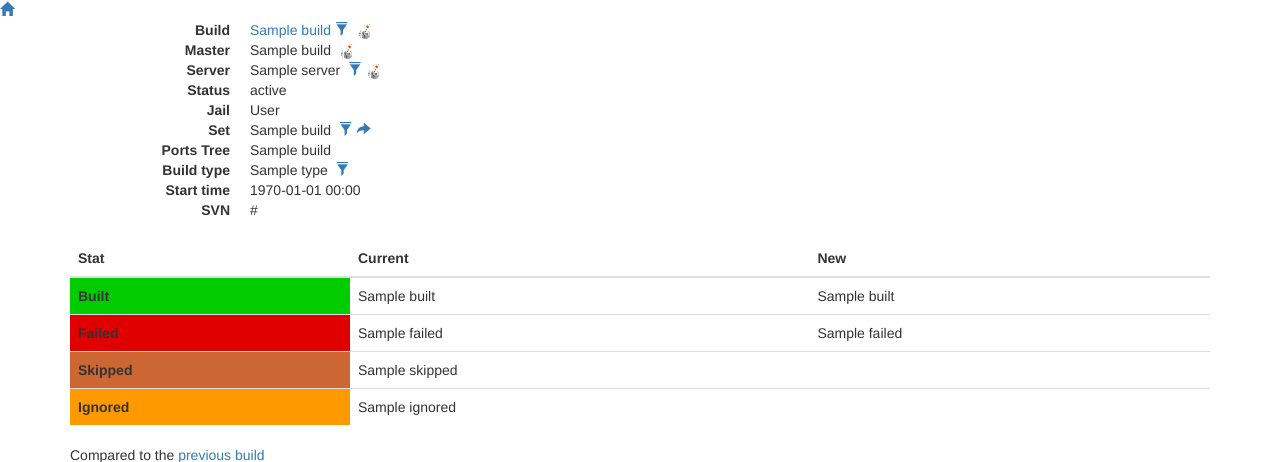
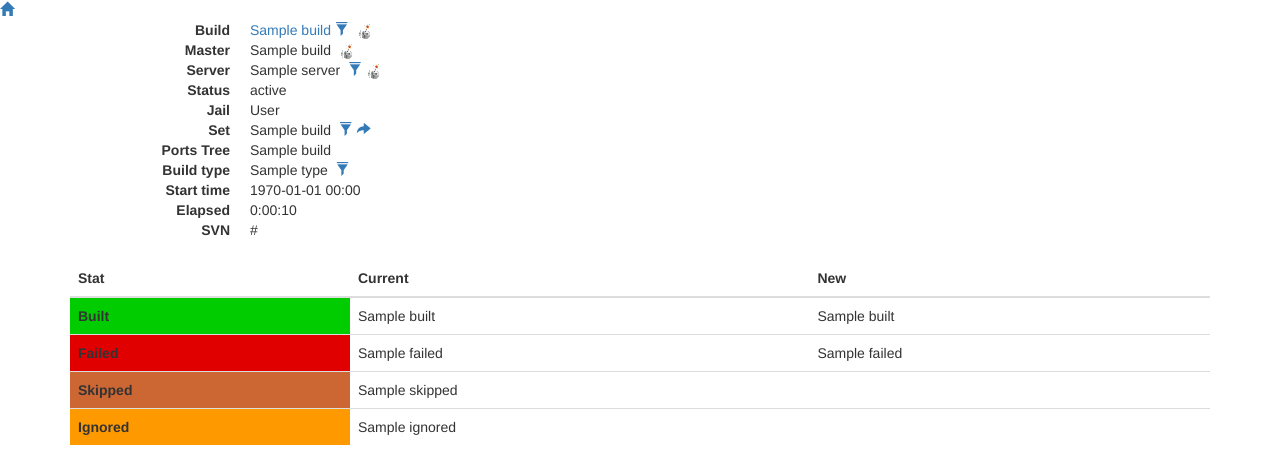
Before and after one commit to bdrewery/pkg-status.freebsd.org, a Flask app: template templates/build.html in a window 1280 px wide. Shown: the top 462 px of the page. Run offline with Flask 2, Linux system fonts and the light colour scheme; the template is opened without the code that fills it: most values are stand-ins (such as "Sample title", 1, 10 or a date in 2020); some libraries are stand-ins or nearby versions.

Commit message:
Add Elapsed

```diff
--- a/templates/build.html
+++ b/templates/build.html
@@ -22,6 +22,8 @@
     <dd id="build_type">{{ pkgstatus.linktype(build.type) }}</dd>
     <dt>Start time</dt>
     <dd id="start_time">{{ (build.snap.now - build.snap.elapsed) | datetime }}</dd>
+    <dt>Elapsed</dt>
+    <dd id="elapsed">{{ build.snap.elapsed | duration }}</dd>
     <dt>SVN</dt>
     <dd id="svn_url">{{ build.svn_url }}</dd>
   </dl>
```
